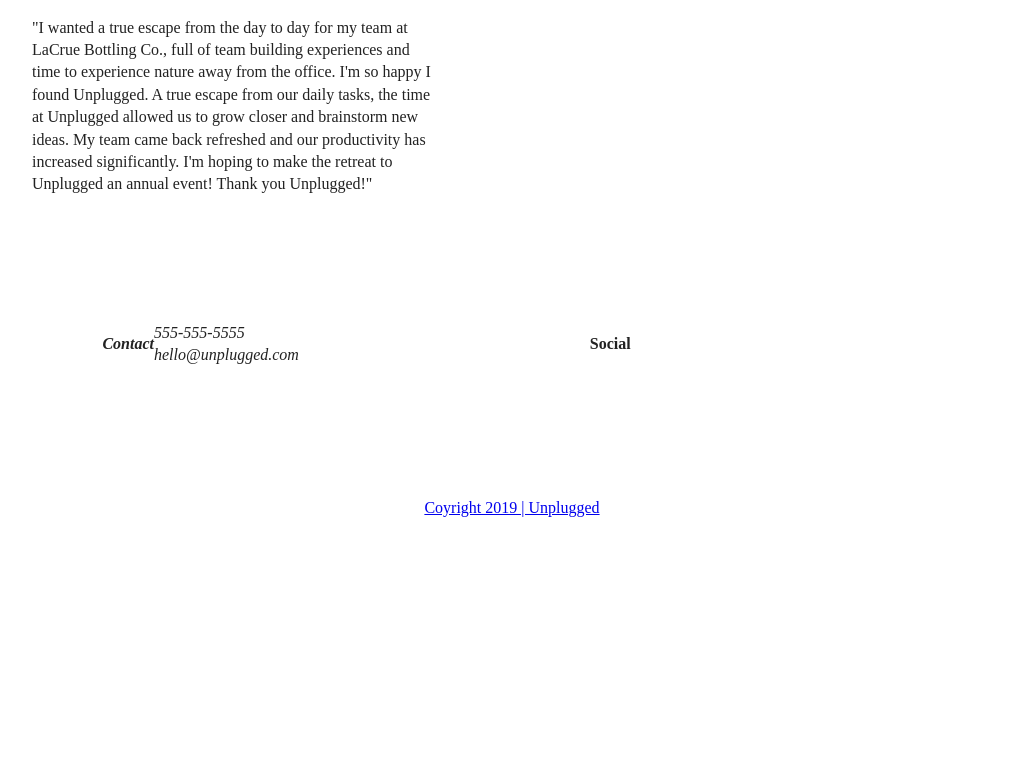
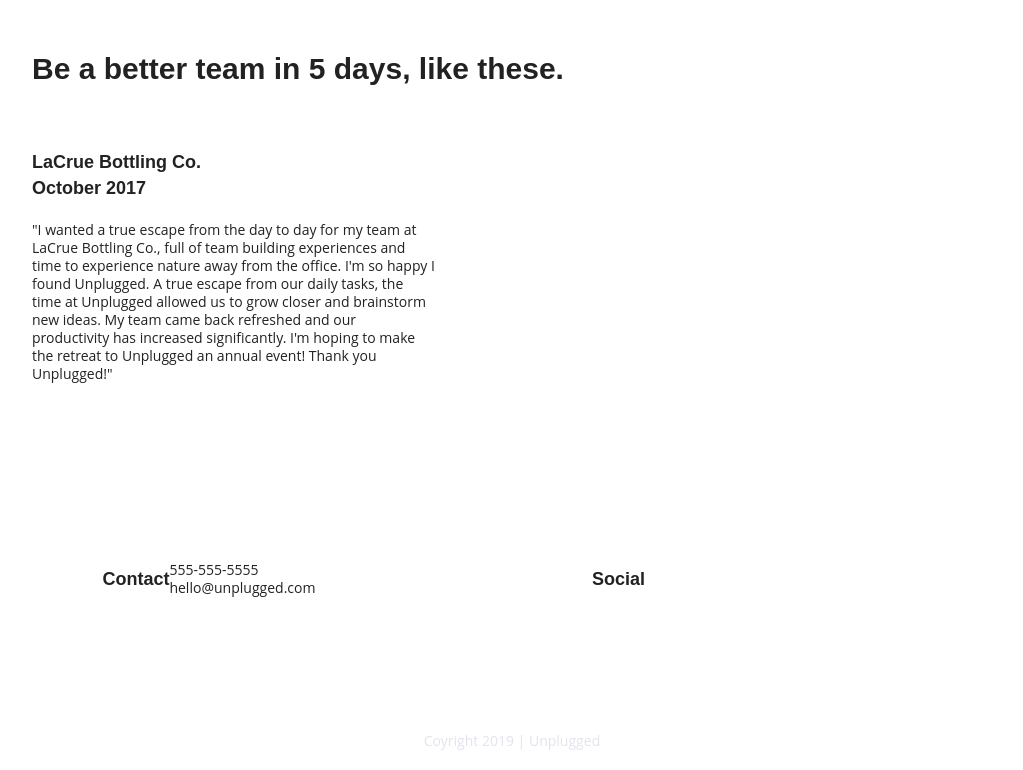
Before and after one commit to mpelegrin/unplugged-retreat, a plain HTML site: page index.html in a window 1280 px wide. Shown: the part 1595-2365 px from the top of the page, without its empty margins (128-1151 px from the left). Before the commit the page ends 2134 px from the top, so only its background shows below. Drawn offline with nearby package versions, Linux system fonts and the light colour scheme.

Commit message:
added general styles

```diff
--- a/css/main.css
+++ b/css/main.css
@@ -98,9 +98,53 @@ textarea {
    Author's custom styles
    ========================================================================== */
 
-.content-wrapper{
-  width: 88%;
+   /* General Styles */
+
+html {
+  font-size: 16px;
 }
+
+body{
+  font-family: 'Open Sans', sans-serif;
+  font-size: 1em;
+  text-align: left;
+}
+
+ul,
+ol {
+  list-style-type: none;
+}
+
+a {
+  color: #e2e3ed;
+  text-decoration: none;
+}
+
+h2 {
+  font-family: 'Poppins', sans-serif;
+  font-size: 1.875em;
+}
+
+h3,
+h4 {
+  font-family: 'Poppins', sans-serif;
+  margin: 20px 0;
+  font-size: 1.125em;
+}
+
+p {
+  font-size: .875em;
+  line-height: 1.285;
+}
+
+address {
+  font-style: normal;
+   }
+
+.content-wrapper {
+    width: 90%;
+    margin: 50px 0;
+  }
 
 /******* BASE HEADER - FOOTER STYLES ******/
 
```
